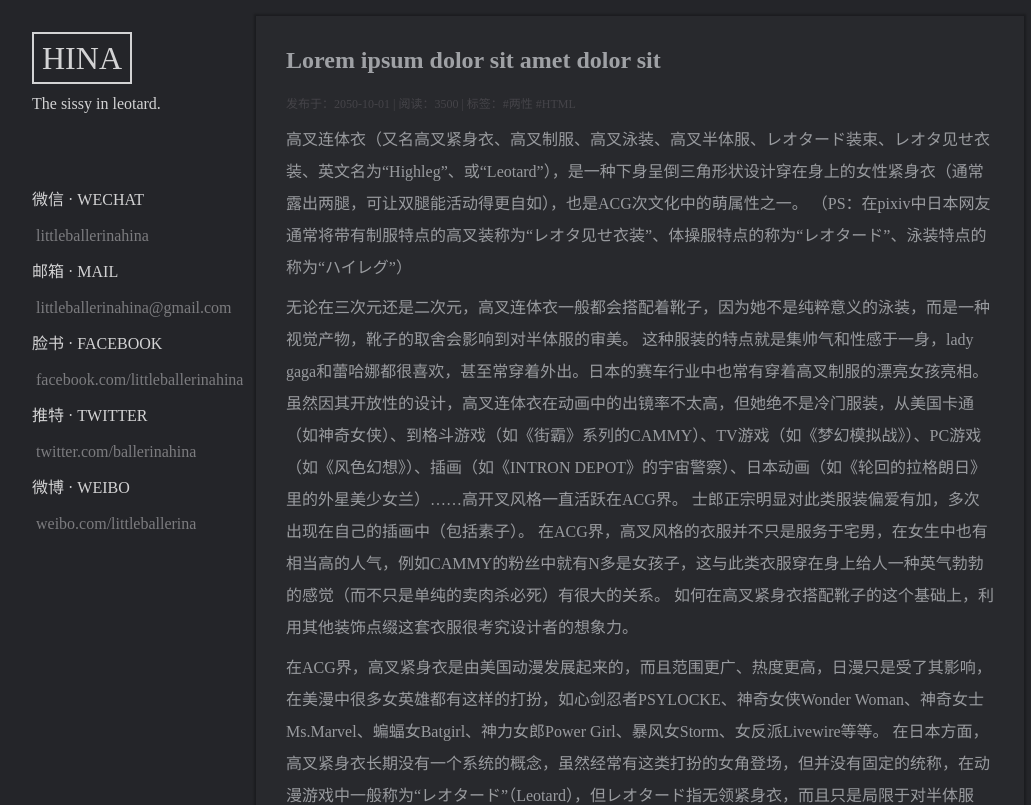
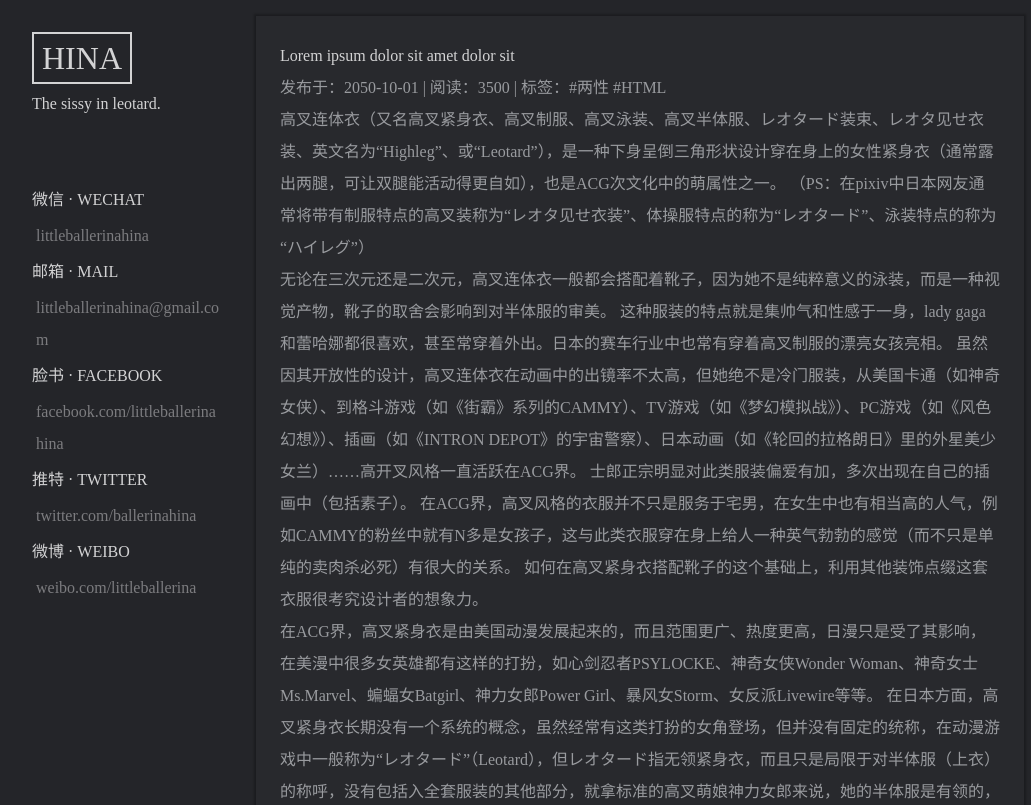
Before and after one commit to littleballerina/littleballerina.github.io, a plain HTML site: page index.html in a window 1280 px wide. Shown: the top 805 px of the page, without its empty margins (0-1031 px from the left). Drawn offline with nearby package versions, Linux system fonts and the light colour scheme.

Commit message:
Update hengping.css

```diff
--- a/hengping.css
+++ b/hengping.css
@@ -33,6 +33,7 @@ a, body {
   -webkit-transition: color 250ms;
   -o-transition: color 250ms;
   transition: color 250ms;
+  word-wrap: break-word ;
 }
 
 .zuoce .lianxifangshi a:hover {
@@ -55,34 +56,32 @@ a, body {
   margin-bottom: 4px;
 }
 
-.wenzhang, .article {
+.wenzhang  {
   margin-right: 25%;
   background: #28292D;
-  padding: 20px 30px;
+  padding: 8px 8px;
   -webkit-box-shadow: 0 0 2px 2px rgba(0,0,0,.25);
   box-shadow: 0 0 2px 2px rgba(0,0,0,.25);
 }
 
-.wenzhang .item  {
-  margin-bottom: 64px;
+.wenzhang .xiangmu  {
+  margin-bottom: 32px;
 }
 
-.wenzhang .item .title,
-.article .title {
+.wenzhang .xiangmu .biaoti {
   color: #9FA1A5;
   font-size: 24px;
   font-weight: bold;
 }
 
-.wenzhang .item .status,
-.article .status {
-  font-size: 12px;
+.wenzhang .xiangmu .xinxi {
+  font-size: 16px;
   color: #454449;
 }
 
-.wenzhang .item > *,
-.article > * {
-  margin: 8px 0;
+.wenzhang .xiangmu > *,
+.wenzhang > * {
+  margin: 16px 16px;
 }
 
 #menu-checkbox,
```
